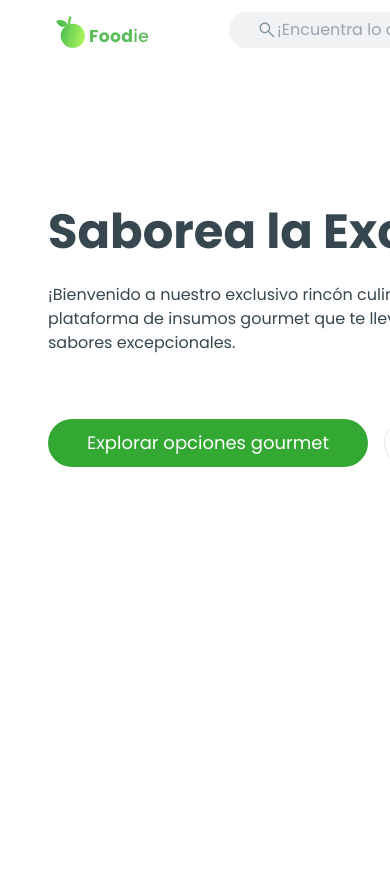
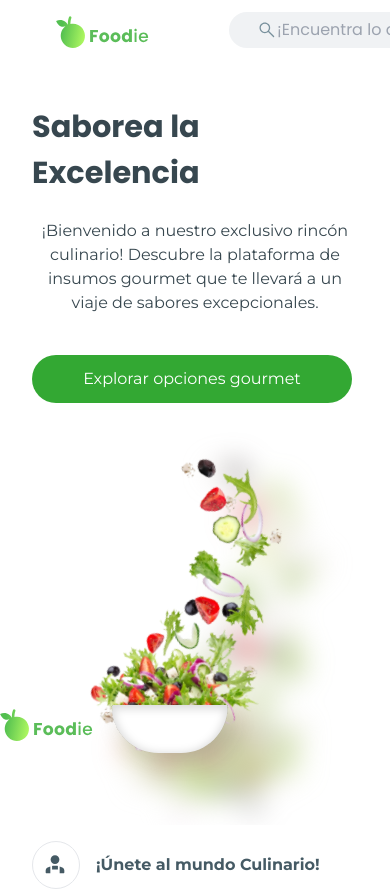
Before and after one commit to RodsmonsterPC/foodie-next, a Next.js app: page / in a window 390 px wide. Shown: the top 889 px of the page. Before the commit the page ends 844 px from the top, so only its background shows below. Built offline with nearby package versions, Linux system fonts and the light colour scheme.

Commit message:
feat:mobile complete

```diff
--- a/app/page.jsx
+++ b/app/page.jsx
@@ -1,42 +1,43 @@
 import Image from "next/image";
-
 export default function Home() {
   return (
-    <section className="flex">
+    <section className="lg:flex-wrap">
       <div>
         <div>
-          <h1 className=" text-5xl font-semibold	h-14 w-[39rem] mt-[9rem] ml-[3rem] text-[#37474F]">
+          <h1 className="mt-[2.5rem] text-[1.9rem] mx-8  font-popins font-semibold  text-[#37474F] lg:mt-[9rem] lg:ml-[3rem] lg:h-14 lg:w-[39rem] lg:text-[3rem] ">
             Saborea la Excelencia
           </h1>
-          <p className="text-[1rem] mt-[1.2rem] font-medium ml-[3rem] w-[36rem] pr-8 text-[#37474F]">
+          <p className="mt-4 text-base mx-8 p-2 text-center font-Montserrat font-medium text-[#37474F] lg:text-[1.2rem] lg:ml-[3rem] lg:w-[36rem] lg:pr-8 lg:mt-5 lg:text-left">
             ¡Bienvenido a nuestro exclusivo rincón culinario! Descubre la
             plataforma de insumos gourmet que te llevará a un viaje de sabores
             excepcionales.
           </p>
         </div>
-        <div className="flex">
-          <button className="text-lg bg-button-color text-white w-80 h-12 rounded-full mt-[4rem] ml-[3rem]">
+        <div className="lg:flex">
+          <button className="mt-8 w-80 h-12 mx-8 bg-button-color rounded-full text-white font-Montserrat lg:text-lg lg:mt-[4rem] lg:ml-[3rem]">
             Explorar opciones gourmet
           </button>
-          <div className="mt-[4rem] ml-[1rem] flex items-center ">
-            <span className="inline-block border border-#455A64 rounded-full h-[3rem] w-[3rem]">
+          <div className="flex flex-col-reverse lg:flex-row lg:h-40">
+          <div className="flex items-center mt-4 mx-8">
+            <span className="inline-block border border-#455A64 rounded-full  h-[3rem] w-[3rem]">
               <img
                 className="ml-2 mt-2"
                 src="icon-person.svg"
                 alt="icon-person"
               />
             </span>
-            <p className="ml-[1rem] font-bold text-[1rem] text-[#455A64]">
+            <p className="font-Montserrat ml-[1rem] font-bold text-[1rem] text-[#455A64]">
               ¡Únete al mundo Culinario!
             </p>
           </div>
+          <div className="relative ">
+            <img className="lg:relative lg:bottom-80 lg:h-[36rem]" src="/img-principal.svg" alt="icon-principal" />
+            <div className="absolute bottom-20">
+            <img className="" src="/logo.svg" alt="logo" />
+            </div>
+          </div>
         </div>
-      </div>
-      <div className="relative w-[38rem] h-[38rem] bottom-10 left-8">
-        <img src="/img-principal.svg" alt="icon-principal" />
-        <div className="absolute h-[2rem] w-[6rem] bottom-24 left-52">
-          <img src="/logo.svg" alt="logo" />
-        </div>
+          </div>
       </div>
     </section>
   );
--- a/tailwind.config.js
+++ b/tailwind.config.js
@@ -21,6 +21,18 @@ module.exports = {
       spacing: {
         "search-input": "26.125rem",
       },
+      fontFamily:{
+        "popins":['Poppins', 'sans-serif'],
+        "Montserrat":['Montserrat', 'sans-serif'],
+      },
+      backgroundColor:{
+        "btn":'#33A833',
+        "btn2":'#F6BE2C',
+
+      },
+      screens:{
+        'phone': '390px',
+      }
     },
   },
   plugins: [],
```
Also changed, not shown: app/layout.jsx (line endings or trailing spaces).
